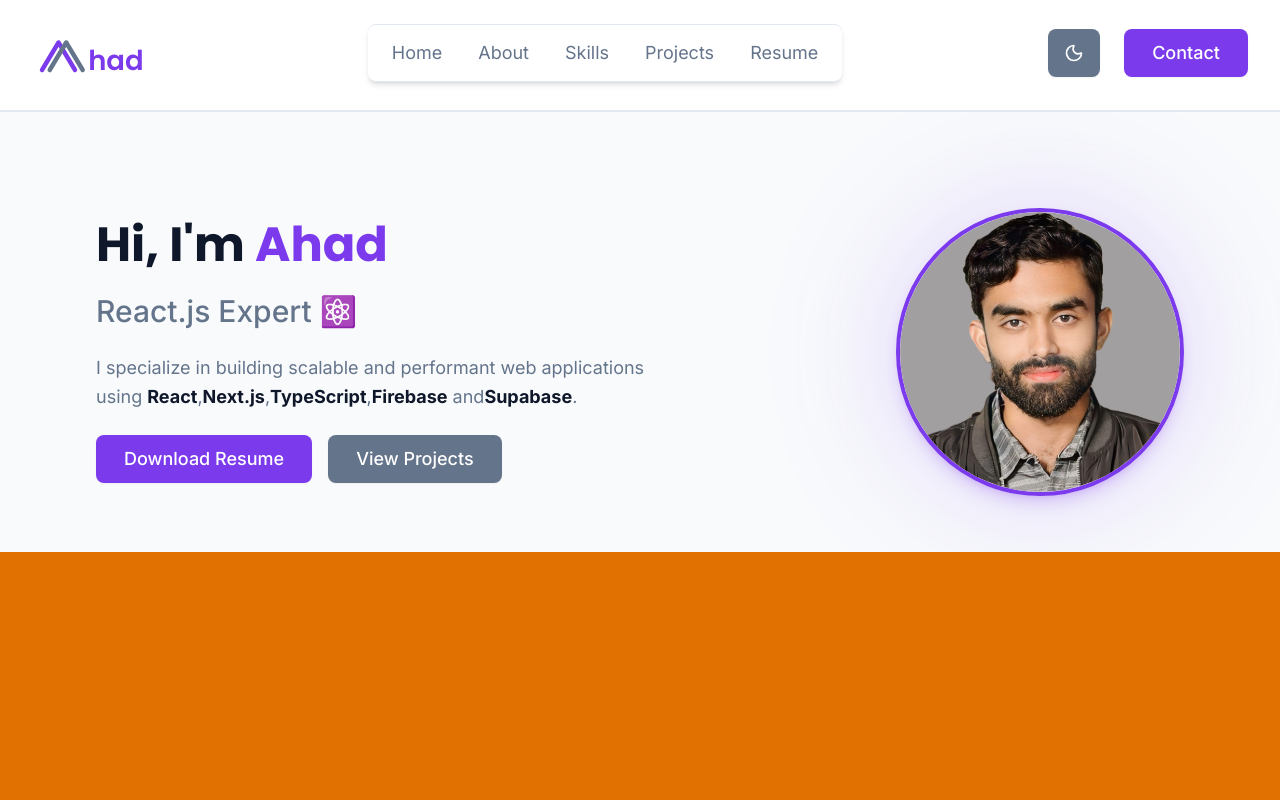
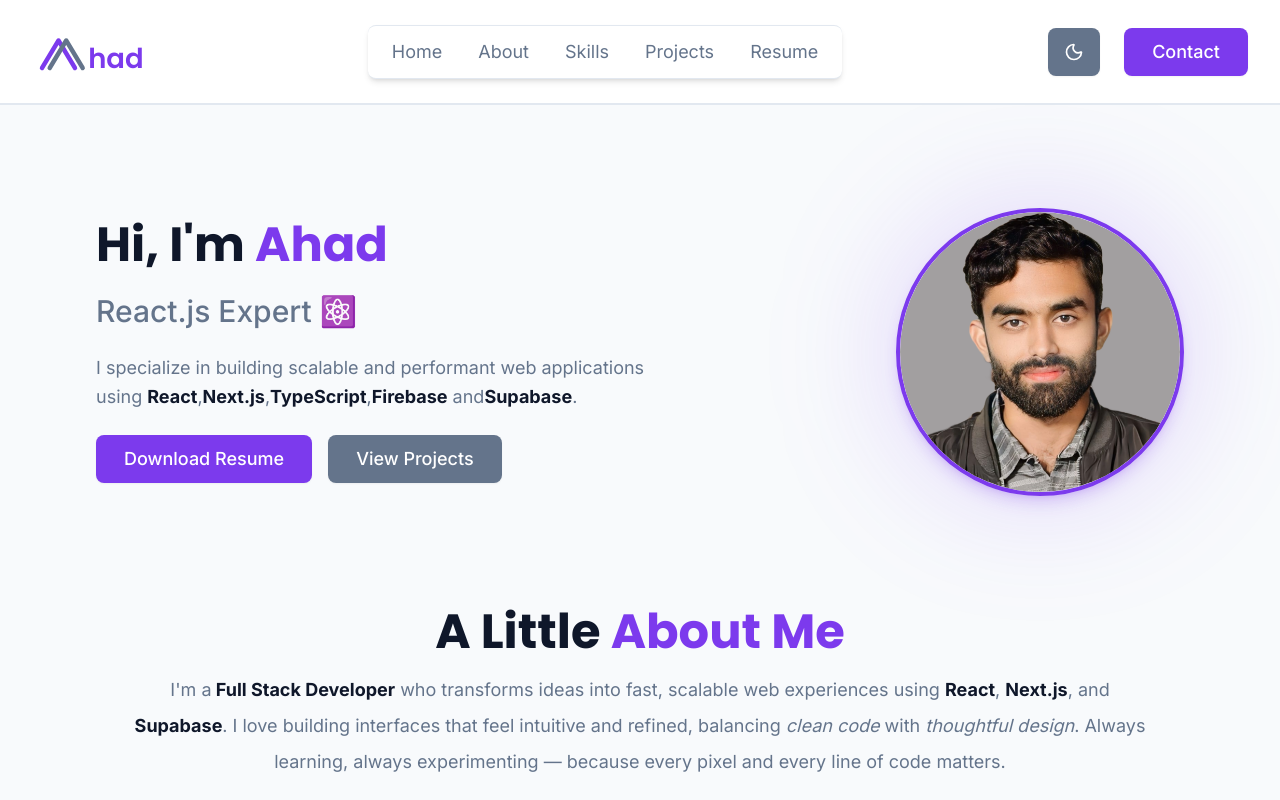
Before and after one commit to AhadDeveloper/ahad-portfolio, a Next.js app: page / in a window 1280 px wide. Shown: the top 800 px of the page. Built offline with nearby package versions, Linux system fonts and the light colour scheme.

Commit message:
fixes navbar and completed about section

```diff
--- a/src/app/page.tsx
+++ b/src/app/page.tsx
@@ -1,12 +1,15 @@
+import AboutSection from "@/components/sections/About";
 import HeroSection from "@/components/sections/Hero";
 
 export default function Home() {
   return (
-    <div className="flex flex-col gap-14">
+    <div className="flex flex-col gap-28">
       <section id="hero">
         <HeroSection />
       </section>
-      <section className="h-[40rem] bg-amber-600"></section>
+      <section id="about">
+        <AboutSection />
+      </section>
       <section className="h-[40rem] bg-purple-600"></section>
       <section className="h-[40rem] bg-pink-600"></section>
     </div>
--- a/src/components/layout/navbar/Navbar.tsx
+++ b/src/components/layout/navbar/Navbar.tsx
@@ -32,7 +32,7 @@
 
   return (
     <header className="w-full fixed z-50 top-0 left-0 bg-card border-border border-b-2">
-      <div className="flex justify-between gap-4 items-center px-6 lg:px-8 py-6 pb-7">
+      <div className="flex justify-between gap-4 items-center px-6 lg:px-8 py-2.5 md:py-6">
         {/* Ahad Logo */}
         <Link href="#home">
           <motion.div
@@ -45,7 +45,7 @@
 
         {/* Desktop Navbar Links */}
         <nav className="hidden md:flex justify-center items-center bg-card shadow-md border-border border-y rounded-md">
-          <ul className="flex gap-6 lg:gap-8 xl:gap-9 py-2.5 lg:py-3 xl:py-3.5 px-6">
+          <ul className="flex gap-6 lg:gap-8 xl:gap-9 py-2.5 lg:py-3 px-6">
             {NAV_ITEMS.map((item) => (
               <li
                 key={item.id}
@@ -136,7 +136,7 @@
 
             {/* Menu container */}
             <motion.div
-              className="md:hidden mx-5"
+              className="fixed top-20 left-0 right-0 z-50 mx-5 md:hidden"
               initial={{ opacity: 0, y: -20, scale: 0.95 }}
               animate={{ opacity: 1, y: 0, scale: 1 }}
               exit={{ opacity: 0, y: -20, scale: 0.95 }}
--- /dev/null
+++ b/src/components/sections/About.tsx
@@ -0,0 +1,51 @@
+"use client";
+
+import { motion } from "framer-motion";
+
+export default function AboutSection() {
+  return (
+    <motion.section
+      id="about"
+      initial={{ opacity: 0, y: 40 }}
+      whileInView={{ opacity: 1, y: 0 }}
+      viewport={{ once: true, amount: 0.3 }}
+      transition={{ duration: 0.8, ease: "easeOut" }}
+      className="flex flex-col items-center justify-center text-center px-6 sm:px-10 md:px-24"
+    >
+      {/* Heading */}
+      <motion.h2
+        initial={{ opacity: 0, y: 20 }}
+        whileInView={{ opacity: 1, y: 0 }}
+        viewport={{ once: true }}
+        transition={{ duration: 0.6 }}
+        className="text-3xl sm:text-4xl md:text-5xl font-bold text-foreground mb-4"
+      >
+        A Little <span className="text-primary">About Me</span>
+      </motion.h2>
+
+      {/* Compact Paragraph */}
+      <motion.p
+        initial={{ opacity: 0, y: 20 }}
+        whileInView={{ opacity: 1, y: 0 }}
+        viewport={{ once: true }}
+        transition={{ duration: 0.8, delay: 0.1 }}
+        className="max-w-5xl sm:text-lg text-muted-foreground leading-relaxed md:leading-loose"
+      >
+        {"I'm"} a
+        <span className="font-semibold text-foreground">
+          {" "}
+          Full Stack Developer
+        </span>{" "}
+        who transforms ideas into fast, scalable web experiences using{" "}
+        <span className="font-semibold text-foreground">React</span>,{" "}
+        <span className="font-semibold text-foreground">Next.js</span>, and{" "}
+        <span className="font-semibold text-foreground">Supabase</span>. I love
+        building interfaces that feel intuitive and refined, balancing{" "}
+        <span className="italic">clean code</span> with{" "}
+        <span className="italic">thoughtful design</span>. Always learning,
+        always experimenting — because every pixel and every line of code
+        matters.
+      </motion.p>
+    </motion.section>
+  );
+}
```
